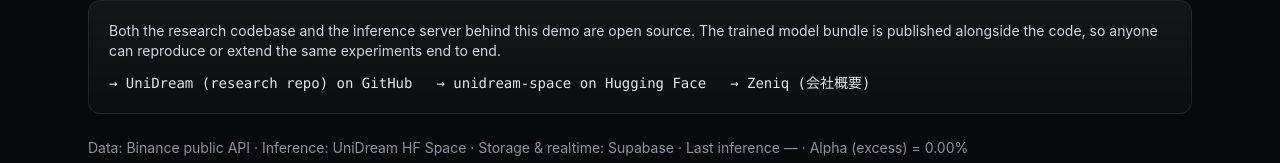
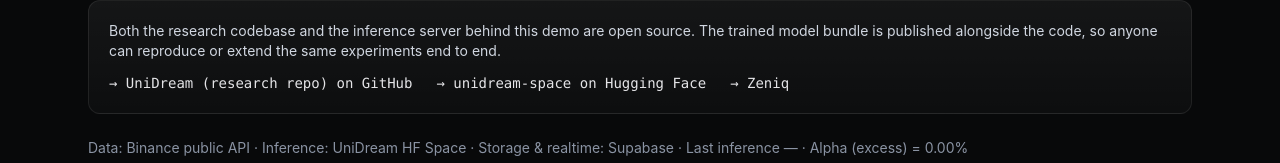
Before and after one commit to shinji-ogasa/unidream-demo-web, a Next.js app: page / in a window 1280 px wide. Shown: the part 1360-1523 px from the top of the page. Built offline with nearby package versions, Linux system fonts and the light colour scheme; no server answers; the database is empty.

Commit message:
Zeniq link English only

```diff
--- a/src/components/Dashboard.tsx
+++ b/src/components/Dashboard.tsx
@@ -308,7 +308,7 @@ export function Dashboard({ initial }: DashboardProps) {
             href="/homepage"
             className="text-zinc-200 hover:text-blue-400 underline-offset-4 hover:underline transition-colors"
           >
-            → Zeniq (会社概要)
+            → Zeniq
           </a>
         </div>
       </section>
```
